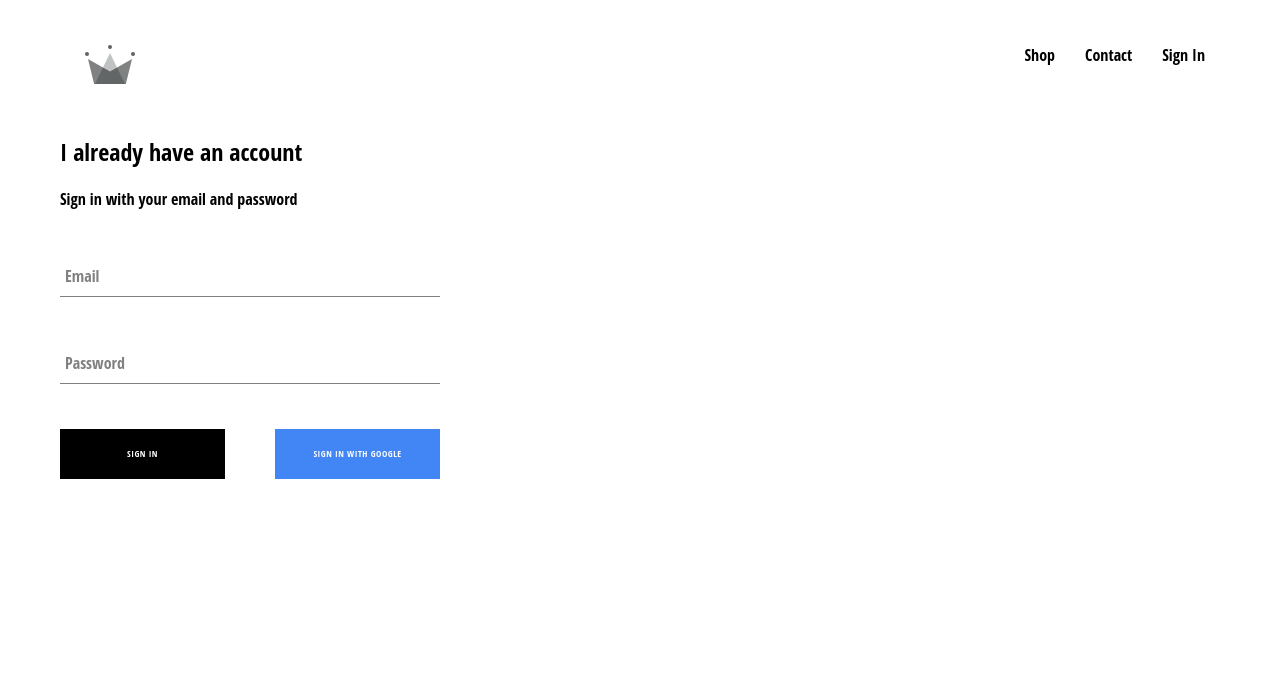
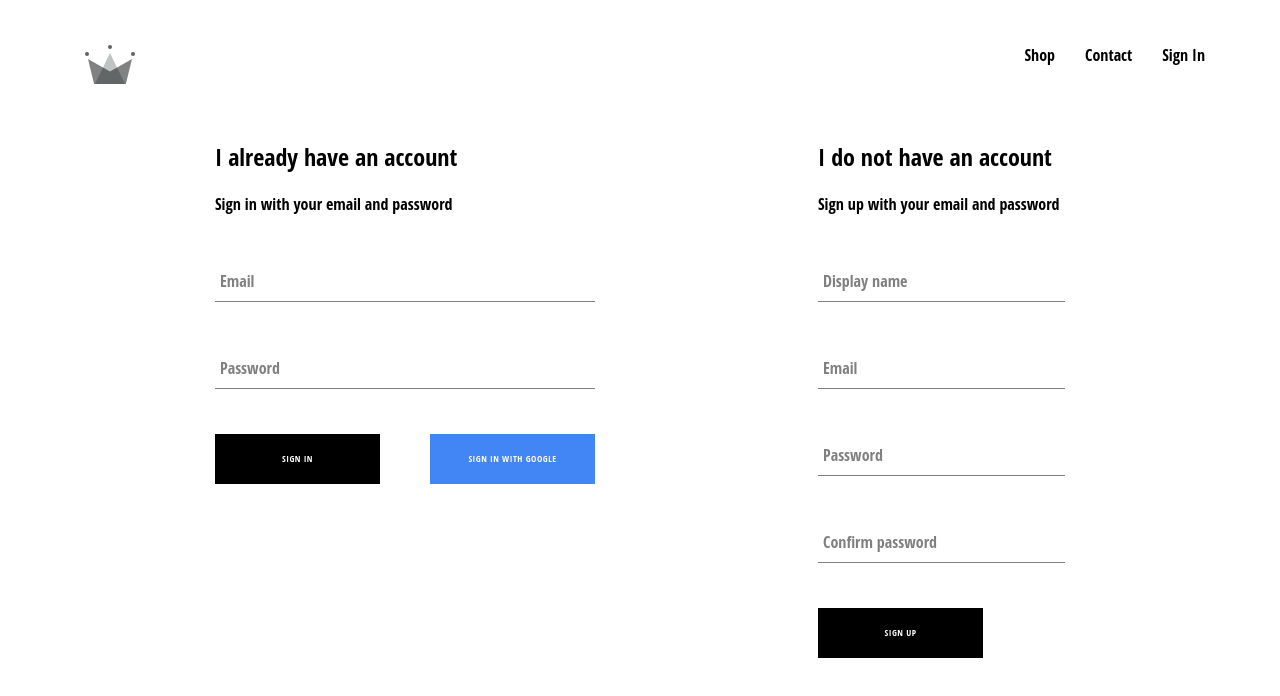
Before and after one commit to Tafir/React_Exploration, a React (Create React App) app: page /signin in a window 1280 px wide. Shown: the top 696 px of the page. Built offline with nearby package versions, Linux system fonts and the light colour scheme; no server answers.

Commit message:
Implemented firebase.utils, added support for email+password sign ups

```diff
--- a/src/App.js
+++ b/src/App.js
@@ -7,7 +7,7 @@
 import ShopPage from './pages/shop/shop.component';
 import Header from './components/header/header.component';
 import SignInAndSignUpPage from './pages/sign-in-and-sign-up/sign-in-and-sign-up.component';
-import {auth} from './firebase/firebase.utils'
+import {auth, createUserProfileDocument} from './firebase/firebase.utils'
 
 const HatsPage = () => (
   <div>
@@ -27,10 +27,20 @@
   unsubsribeFromAuth = null;
 
   componentDidMount(){
-    this.unsubsribeFromAuth = auth.onAuthStateChanged(user => {
-      this.setState({currentUser: user});
+    this.unsubsribeFromAuth = auth.onAuthStateChanged(async userAuth => {
+      if (userAuth){
+        const userRef = await createUserProfileDocument(userAuth);
 
-      console.log(user);
+        userRef.onSnapshot( snapShot => {
+          this.setState({
+            currentUser: {
+              id: snapShot.id,
+              ...snapShot.data()
+            }
+          })
+        })
+      }
+      this.setState({currentUser: userAuth});
 
     });
   }
--- /dev/null
+++ b/src/components/sign-up/sign-up.component.jsx
@@ -0,0 +1,72 @@
+import React from 'react';
+
+import FormInput from '../form-input/form-input.component';
+import CustomButton from '../custom-button/custom-button.component';
+
+import {auth, createUserProfileDocument} from '../../firebase/firebase.utils';
+
+import './sign-up.styles.scss';
+
+
+class SignUp extends React.Component {
+    constructor(){
+        super();
+
+        this.state = {
+            displayName: '',
+            email: '',
+            password: '',
+            confirmPassword: ''
+        };
+    }
+
+    handleSubmit = async (event) => {
+        event.preventDefault();
+        const {displayName, email, password, confirmPassword} = this.state;
+
+        if (password !== confirmPassword){
+            alert("Password don't match!")
+            return;
+        }
+
+        try {
+            const {user} = await auth.createUserWithEmailAndPassword(email, password);
+            await createUserProfileDocument(user, {displayName});
+
+            this.setState({
+                displayName: '',
+                email: '',
+                password: '',
+                confirmPassword: ''
+            })
+        } catch (error) {
+            console.error(error);
+        }
+    }
+
+    handleChange = (event) => {
+        const {value, name} = event.target;
+
+        this.setState({[name]: value});
+    }
+
+    render() {
+        const {displayName, email, password, confirmPassword} = this.state;
+        return (
+            <div className='sign-up-'>
+                <h2 className='title'>I do not have an account</h2>
+                <span> Sign up with your email and password</span>
+                <form className='sign-up-form' onSubmit={this.handleSubmit}>
+                    <FormInput type='text' name='displayName' value={displayName} handleChange={this.handleChange} label='Display name' required/>
+                    <FormInput type='email' name='email' value={email} handleChange={this.handleChange} label='Email' required/>
+                    <FormInput type='password' name='password' value={password} handleChange={this.handleChange} label='Password' required/>
+                    <FormInput type='password' name='confirmPassword' value={confirmPassword} handleChange={this.handleChange} label='Confirm password' required/>
+                    <CustomButton type='submit'>SIGN UP</CustomButton>
+                </form>
+
+            </div>
+        )
+    }
+}
+
+export default SignUp;
--- /dev/null
+++ b/src/components/sign-up/sign-up.styles.scss
@@ -0,0 +1,9 @@
+.sign-up {
+    display: flex;
+    flex-direction: column;
+    width: 380px;
+
+    .title {
+      margin: 10px 0;
+    }
+  }
--- a/src/firebase/firebase.utils.js
+++ b/src/firebase/firebase.utils.js
@@ -12,6 +12,34 @@
     appId: "1:1047421235147:web:f4daa988bb84f968e0504e"
   };
 
+export const createUserProfileDocument = async (userAuth, additionalData) => {
+  if (!userAuth){
+    return;
+  } else {
+    const userRef = firestore.doc(`users/${userAuth.uid}`);
+    const snapShot = await userRef.get();
+
+    if (!snapShot.exists){
+      const {displayName, email} = userAuth;
+      const createdAt = new Date();
+
+      try{
+        await userRef.set({
+          displayName,
+          email,
+          createdAt,
+          ...additionalData
+        })
+      } catch (error) {
+        console.log('error creating user', error.message);
+
+      }
+    }
+
+    return userRef;
+  }
+}
+
 firebase.initializeApp(firebaseConfig);
 
 export const auth = firebase.auth();
--- a/src/pages/sign-in-and-sign-up/sign-in-and-sign-up.component.jsx
+++ b/src/pages/sign-in-and-sign-up/sign-in-and-sign-up.component.jsx
@@ -1,13 +1,13 @@
 import React from 'react';
 
 import './sign-in-and-sign-up.styles.scss';
-import SignIn from '../../components/sign-in/sign-in.component'
-
+import SignIn from '../../components/sign-in/sign-in.component';
+import SignUp from '../../components/sign-up/sign-up.component';
 
 const SignInAndSignUpPage = () => (
-    <div>
+    <div className='sign-in-and-sign-up'>
         <SignIn />
-
+        <SignUp/>
     </div>
 )
 
--- a/src/pages/sign-in-and-sign-up/sign-in-and-sign-up.styles.scss
+++ b/src/pages/sign-in-and-sign-up/sign-in-and-sign-up.styles.scss
@@ -0,0 +1,6 @@
+.sign-in-and-sign-up {
+    width: 850px;
+    display: flex;
+    justify-content: space-between;
+    margin: 30px auto;
+  }
```
